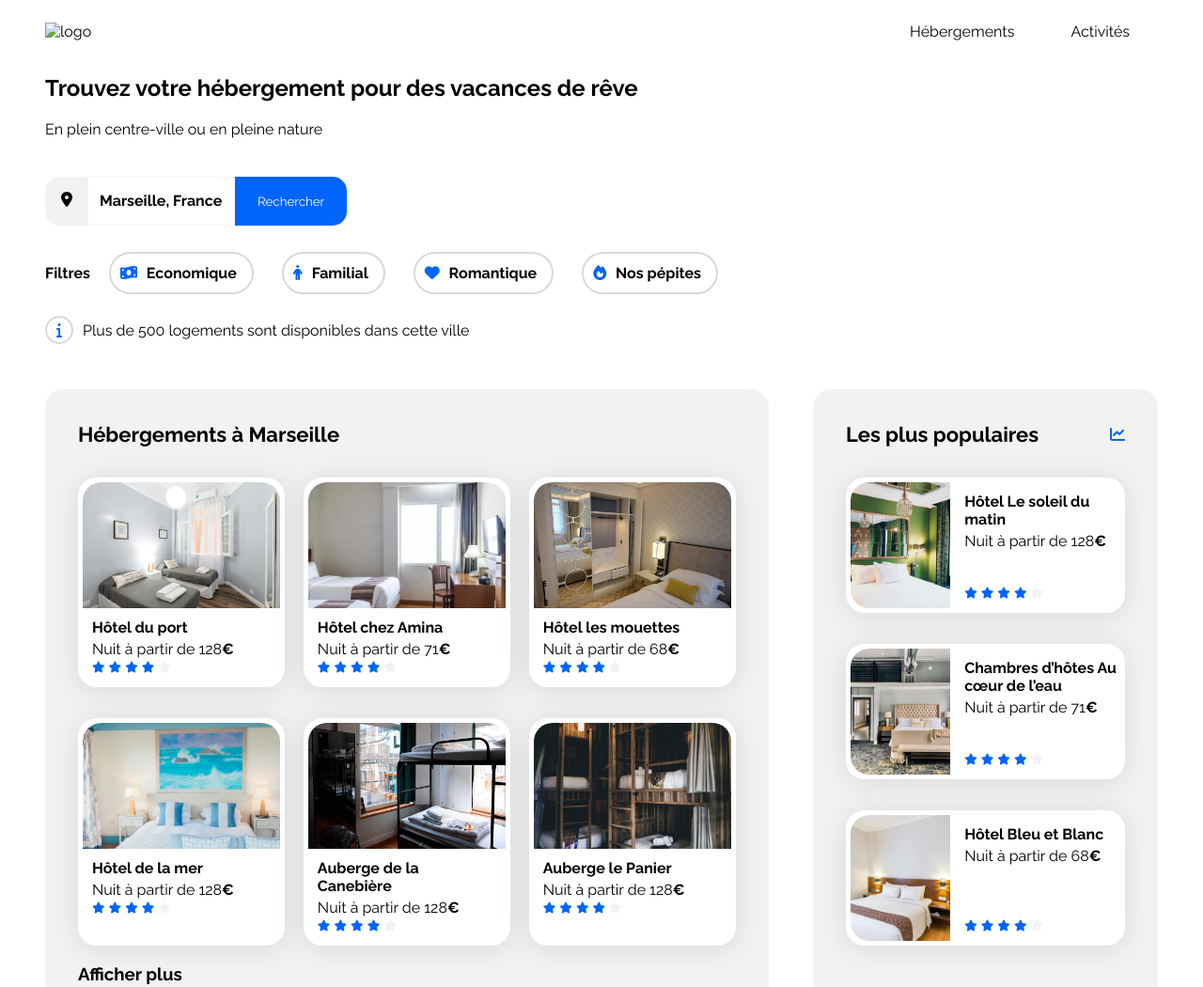
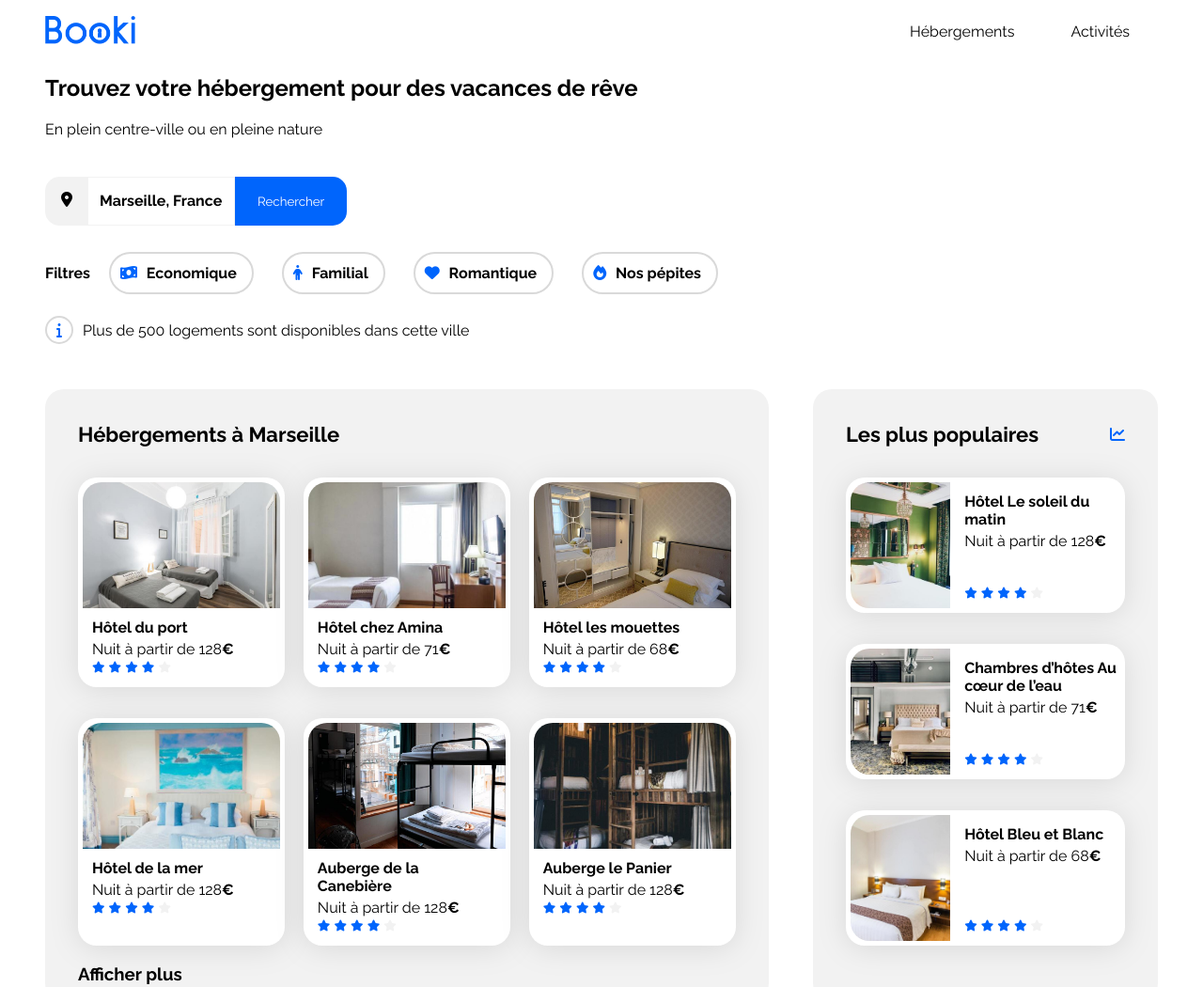
Before and after one commit to Grunwalld/P3-Booki, a plain HTML site: page index.html in a window 1280 px wide. Shown: the top 1050 px of the page at 94% size. Drawn offline with Linux system fonts and the light colour scheme.

Commit message:
4th commit

```diff
--- a/index.html
+++ b/index.html
@@ -26,7 +26,7 @@
                     <nav>
 
                         <div class="logo">
-                            <img src="/Projet-3booki-starter-code-master/images/logo/Booki.png" alt="logo">
+                            <img src="./images/logo/Booki.png" alt="logo">
                         </div>
 
                         <div  class="menu">
@@ -364,14 +364,12 @@
                     <h3>Nos Hébergements    </h3>
                     <a href="#">Charte qualité</a>
                     <a href="#">Proposer votre hôtel</a>
-
                 </div>
 
                 <div class="assistance">
                     <h3>assistance</h3>
                     <a href="#">Centre d'aide</a>
                     <a href="#">Nous contacter</a>
-
                 </div>
 
             </footer>
```
Lines whose indentation alone changed are shown as unchanged.
